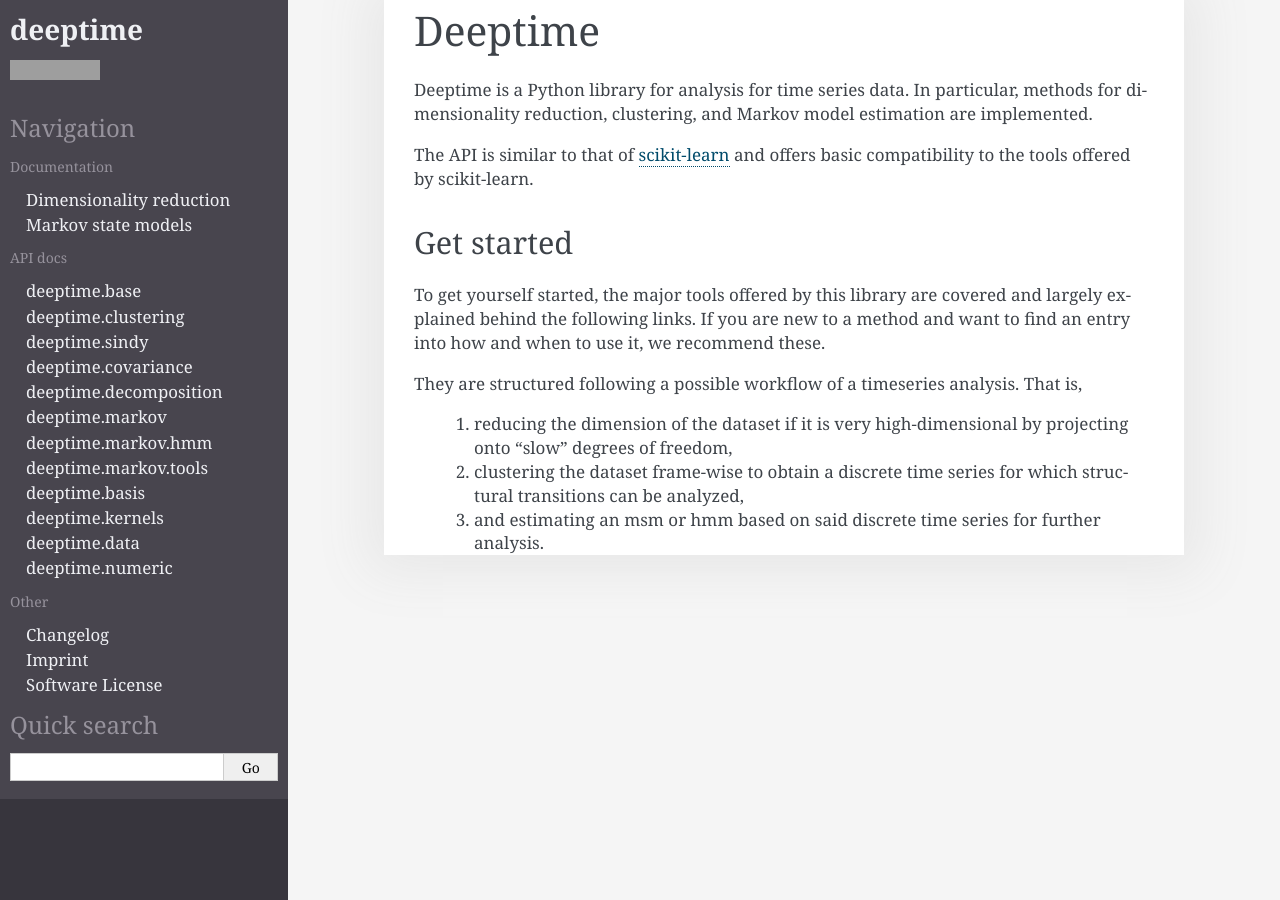
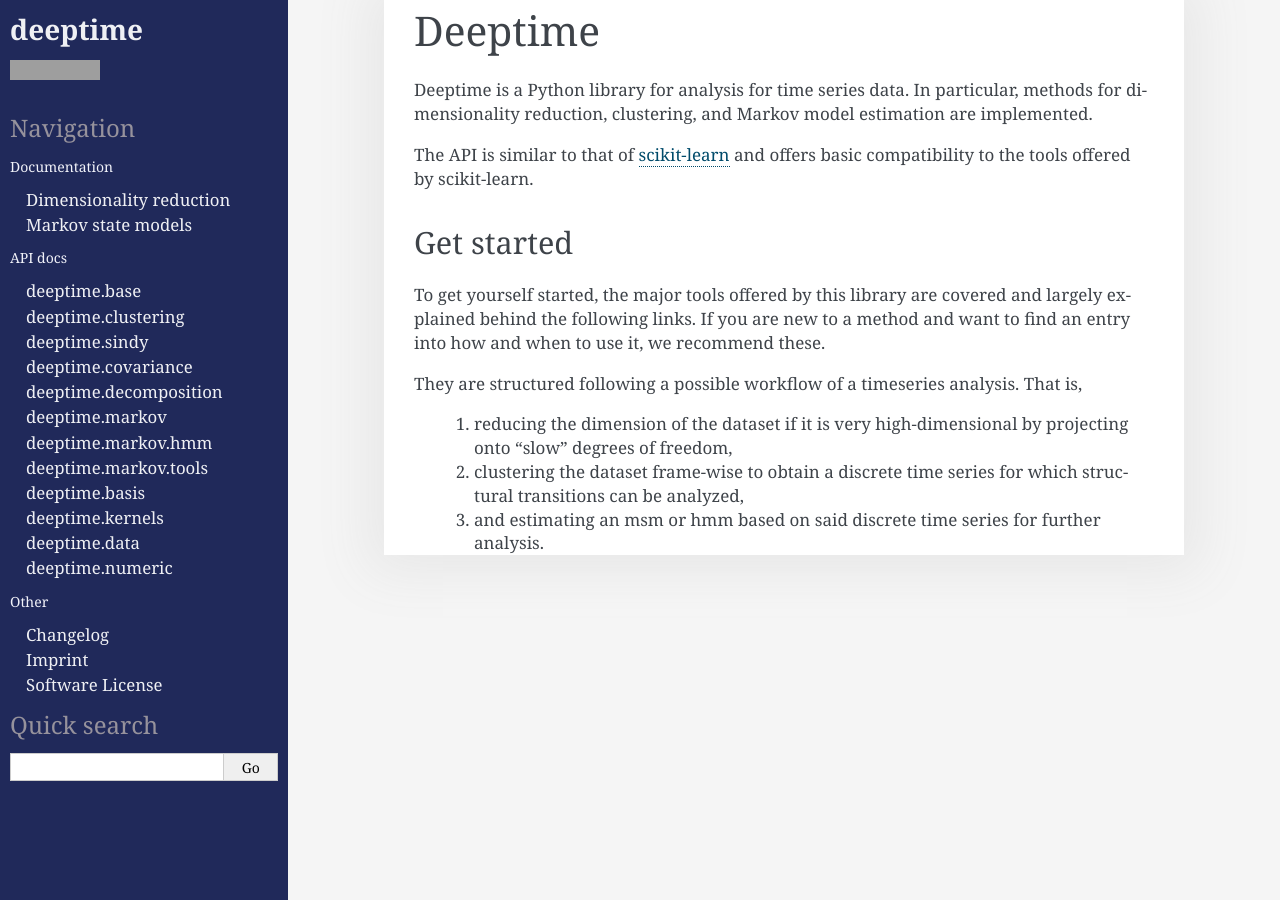
Before and after one commit to deeptime-ml/deeptime, a Sphinx documentation site: the page built from docs/source/index.rst, in a window 1280 px wide. Built offline with Sphinx 7.4.7, drawn with Linux system fonts in a browser that asks for light colours; formulas are drawn with MathJax 3; pages that are not in the unit, such as notebooks, are missing from menus; grey boxes are pictures that could not be loaded.

Commit message:
[docs/css] blueify

```diff
--- a/docs/source/_static/custom.css
+++ b/docs/source/_static/custom.css
@@ -35,9 +35,9 @@ div.documentwrapper {
     position: relative;
 }
 div.sphinxsidebar {
-    background-color: rgb(55, 53, 61);
+    background-color: rgb(32, 41, 90);
     box-sizing: border-box;
-    color: rgb(73, 73, 73);
+    color: rgb(32, 41, 90);
     display: block;
     float: left;
     overflow: hidden;
@@ -50,12 +50,12 @@ div.sphinxsidebar {
 }
 
 div.sphinxsidebarwrapper {
-    background-color: #48454E
+    background-color: rgb(32, 41, 90)
 }
 
 .sphinxsidebarwrapper {
     padding: 2rem 0;
-    color: #EFF0F4;
+    color: #d6daef;
 }
 
 div.sphinxsidebar ul ul,
@@ -90,11 +90,11 @@ div.sphinxsidebar a:hover {
 }
 
 .sphinxsidebarwrapper span, .sphinxsidebarwrapper h3, .sphinxsidebarwrapper .h4 {
-    color: #96929C
+    color: #f1f2f9
 }
 
 a.current {
-    background-color: #605C69;
+    background-color: #2d397e;
     box-sizing: border-box;
     display: block;
 }
@@ -121,3 +121,10 @@ dl.field-list > dt {
     padding-left: 0;
     padding-right: 5px;
 }
+dt:target, .highlight {
+    background: #d6daef;
+}
+
+dl.class > dt {
+    background: #d6daef;
+}
```
